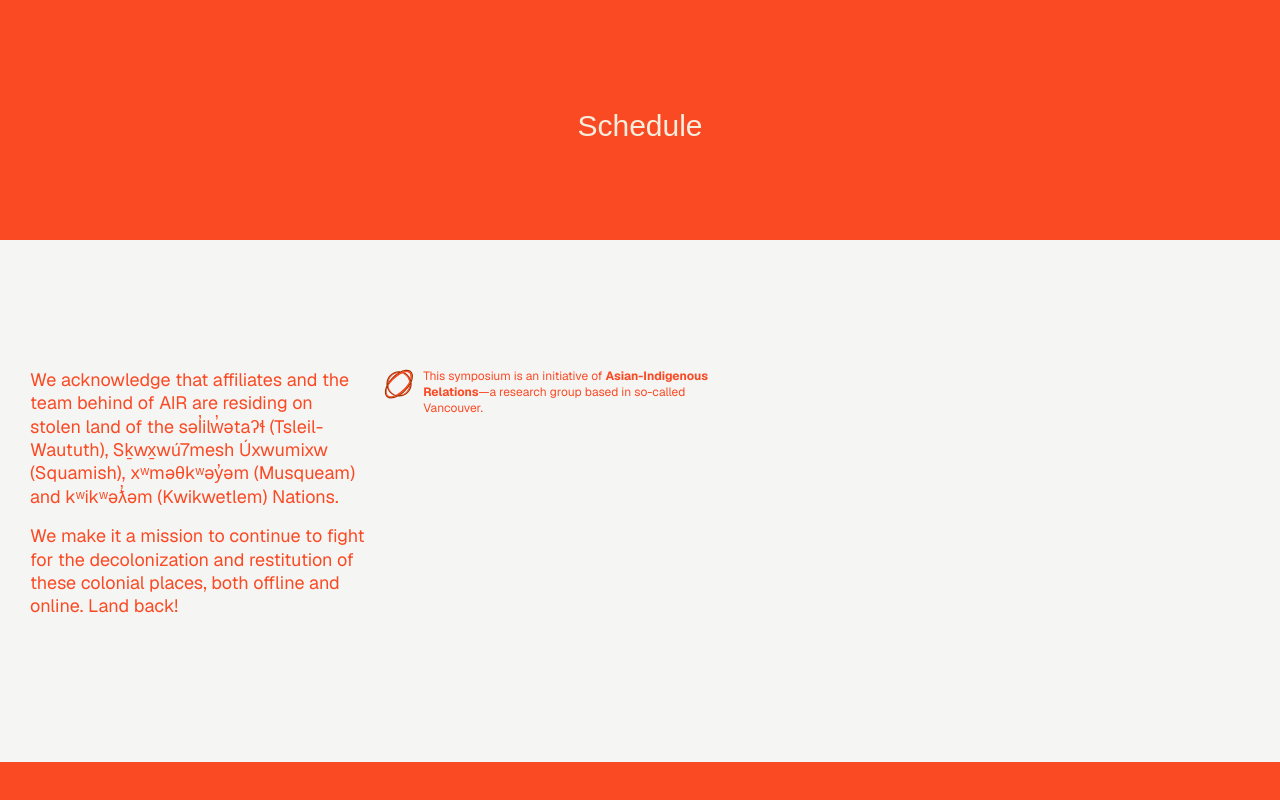
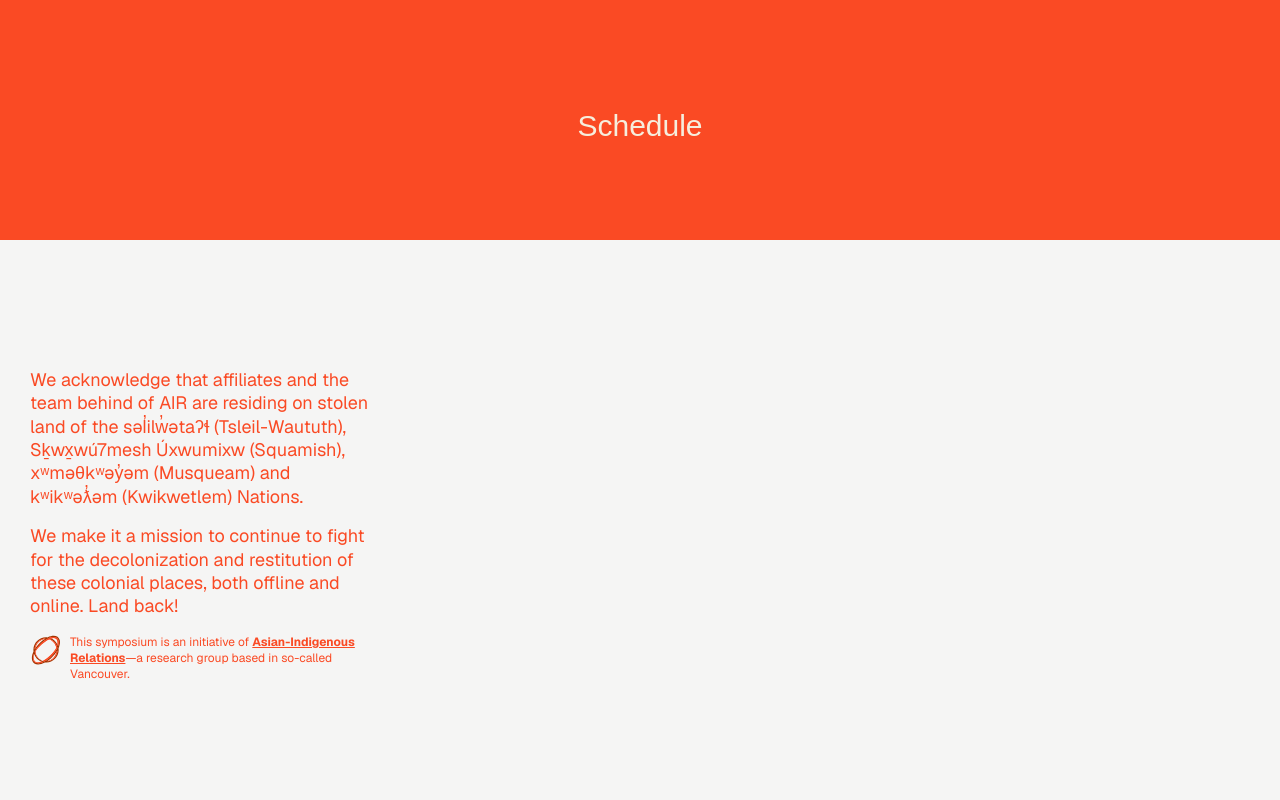
Before and after one commit to cyncui/air_symposium, a Next.js app: page / in a window 1280 px wide. Shown: the part 2908-3708 px from the top of the page. Before the commit the page ends 3670 px from the top, so only its background shows below. Built offline with nearby package versions, Linux system fonts and the light colour scheme; a web font is replaced by a local one.

Commit message:
fix: footer alignment

```diff
--- a/src/components/Footer/Footer.tsx
+++ b/src/components/Footer/Footer.tsx
@@ -3,8 +3,8 @@ import { Logo } from "../Logo/Logo";
 export const Footer = () => {
   return (
     <footer className="py-32 bg-stone-100 text-background">
-      <div className="px-7.5 mx-auto grid grid-cols-7 gap-4">
-        <div className="max-sm:col-span-full sm:col-span-3 lg:col-span-2">
+      <div className="px-7.5 mx-auto grid grid-cols-7 *:col-span-full *:sm:col-start-1 *:sm:col-span-3 *:lg:col-span-2 *:lg:col-start-1">
+        <div className="">
           <p className="mb-4">
             We acknowledge that affiliates and the team behind of AIR are
             residing on stolen land of the səl̓ilw̓ətaʔɬ (Tsleil-Waututh),
@@ -17,7 +17,7 @@ export const Footer = () => {
             back!
           </p>
         </div>
-        <div className="flex gap-2 col-span-full sm:col-span-3 lg:col-span-2 row-end-auto text-xs">
+        <div className="flex gap-2 text-xs">
           <a href="https://asianindigenousrelations.ca" target="_blank">
             <Logo />
           </a>
@@ -27,7 +27,7 @@ export const Footer = () => {
               <a
                 href="https://asianindigenousrelations.ca"
                 target="_blank"
-                className="font-bold"
+                className="font-bold underline"
               >
                 Asian-Indigenous Relations
               </a>
```
